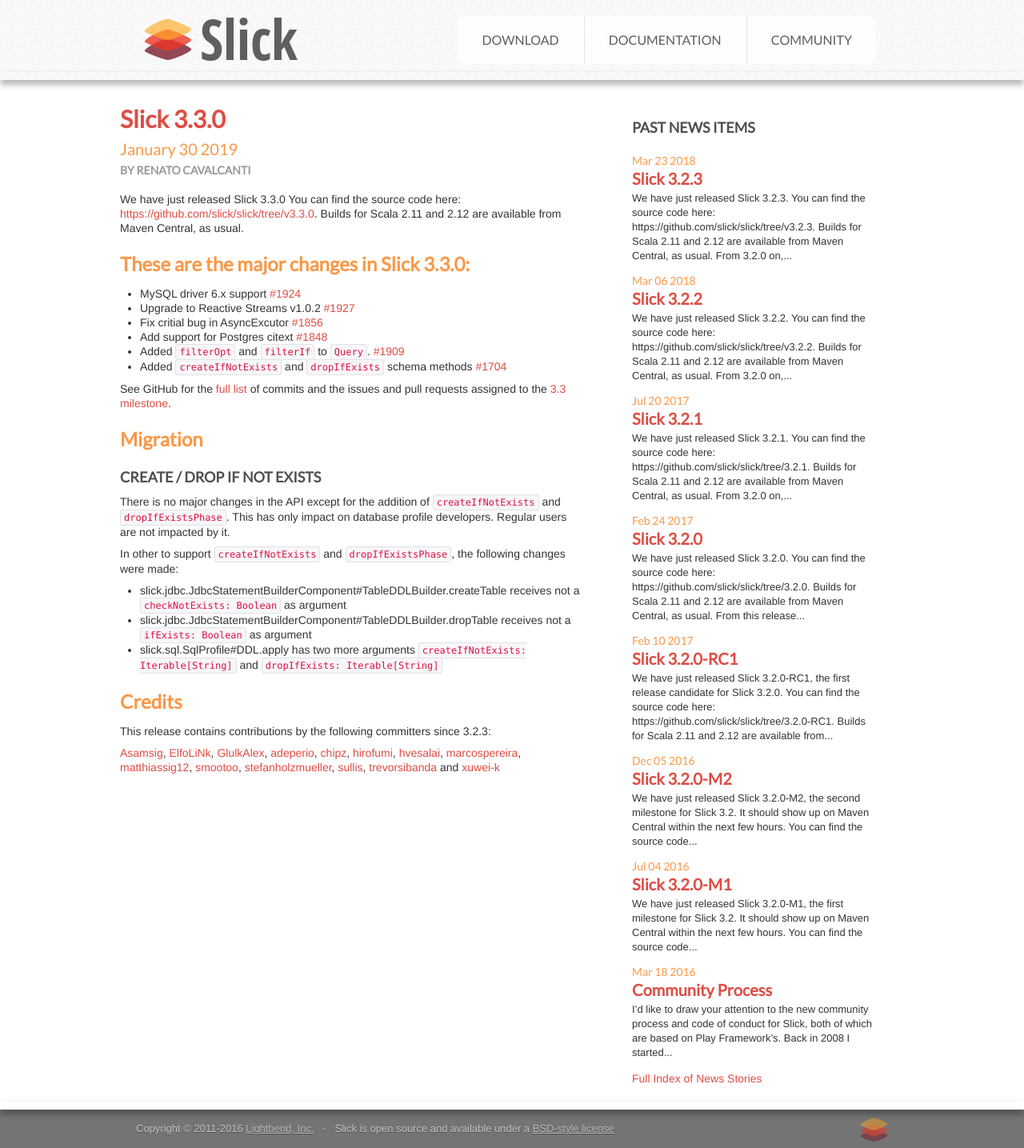
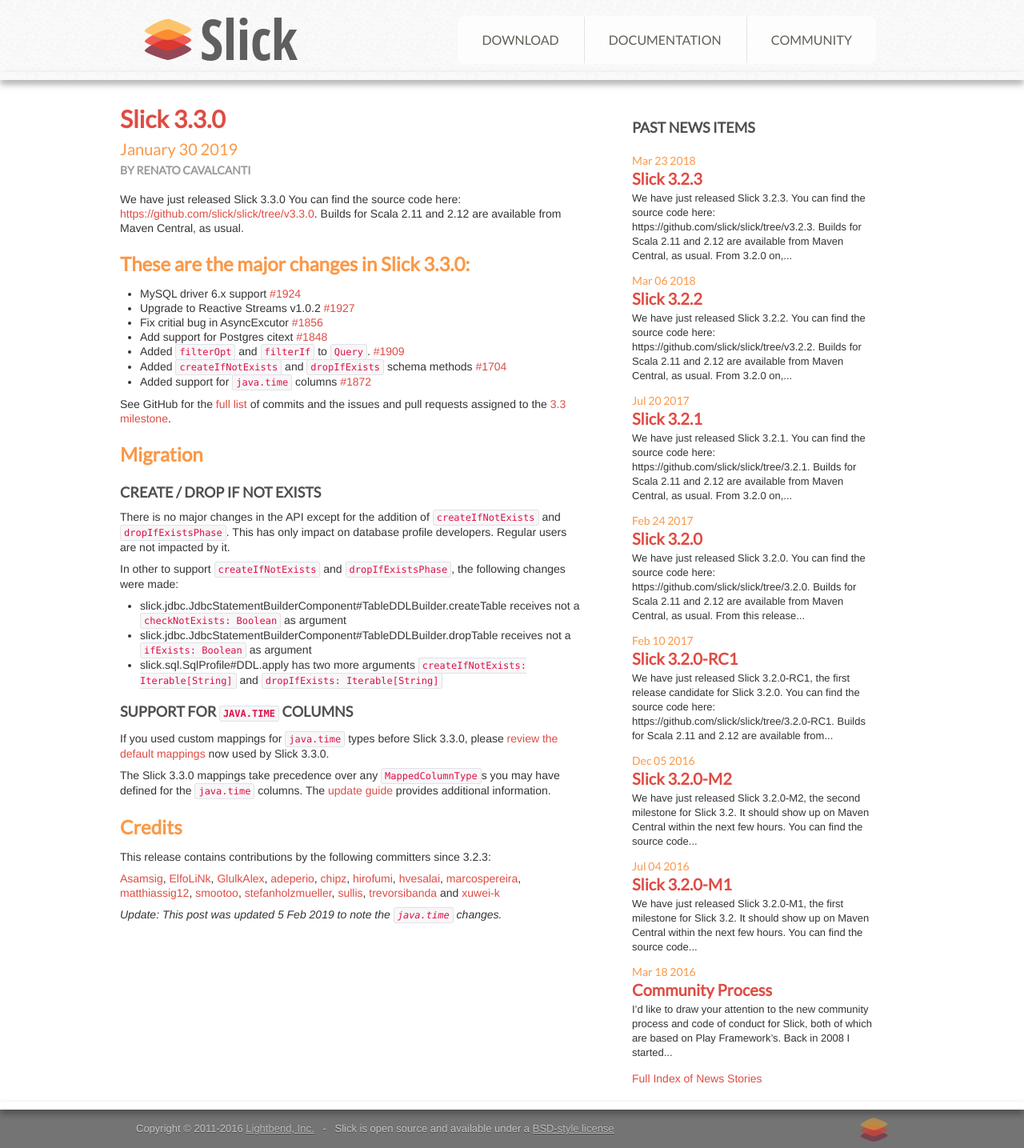
Before and after one commit to slick/slick.github.com, a Jekyll site: the page built from news/_posts/2019-01-30-slick-3.3.0-released.md, in a window 1280 px wide. Shown: the whole page at 80% size. Built offline with Jekyll 4.4.1, drawn with Linux system fonts in a browser that asks for light colours.

Commit message:
added note on java.time feature

```diff
--- a/news/_posts/2019-01-30-slick-3.3.0-released.md
+++ b/news/_posts/2019-01-30-slick-3.3.0-released.md
@@ -15,6 +15,7 @@
 * Add support for Postgres citext [#1848](https://github.com/slick/slick/issues/1848)
 * Added `filterOpt` and `filterIf` to `Query`.  [#1909](https://github.com/slick/slick/issues/1909)
 * Added `createIfNotExists` and `dropIfExists` schema methods [#1704](https://github.com/slick/slick/pull/1704)
+* Added support for `java.time` columns [#1872](https://github.com/slick/slick/pull/1872)
 
 See GitHub for the [full list](https://github.com/slick/slick/compare/v3.2.3...v3.3.0) of commits and the issues and pull requests assigned to the [3.3 milestone](https://github.com/slick/slick/milestone/30?closed=1).
 
@@ -30,7 +31,19 @@
 * slick.jdbc.JdbcStatementBuilderComponent#TableDDLBuilder.dropTable receives not a `ifExists: Boolean` as argument
 * slick.sql.SqlProfile#DDL.apply has two more arguments `createIfNotExists: Iterable[String]` and `dropIfExists: Iterable[String]`
 
+### Support for `java.time` columns
+
+[time-upgrade]: https://github.com/slick/slick/blob/28094bf669656cbe8578387827a0b145a43de192/doc/src/upgrade.md#support-for-javatime-columns
+
+If you used custom mappings for `java.time` types before Slick 3.3.0,
+please [review the default mappings][time-upgrade] now used by Slick 3.3.0.
+
+The Slick 3.3.0 mappings take precedence over any `MappedColumnType`s you may have defined for the `java.time` columns.
+The [update guide][time-upgrade] provides additional information.
+
 ## Credits
 This release contains contributions by the following committers since 3.2.3:
 
 [Asamsig](https://github.com/Asamsig), [ElfoLiNk](https://github.com/ElfoLiNk), [GlulkAlex](https://github.com/GlulkAlex), [adeperio](https://github.com/adeperio), [chipz](https://github.com/chipz), [hirofumi](https://github.com/hirofumi), [hvesalai](https://github.com/hvesalai), [marcospereira](https://github.com/marcospereira), [matthiassig12](https://github.com/matthiassig12), [smootoo](https://github.com/smootoo), [stefanholzmueller](https://github.com/stefanholzmueller), [sullis](https://github.com/sullis), [trevorsibanda](https://github.com/trevorsibanda) and [xuwei-k](https://github.com/xuwei-k)
+
+_Update: This post was updated 5 Feb 2019 to note the `java.time` changes._
```
